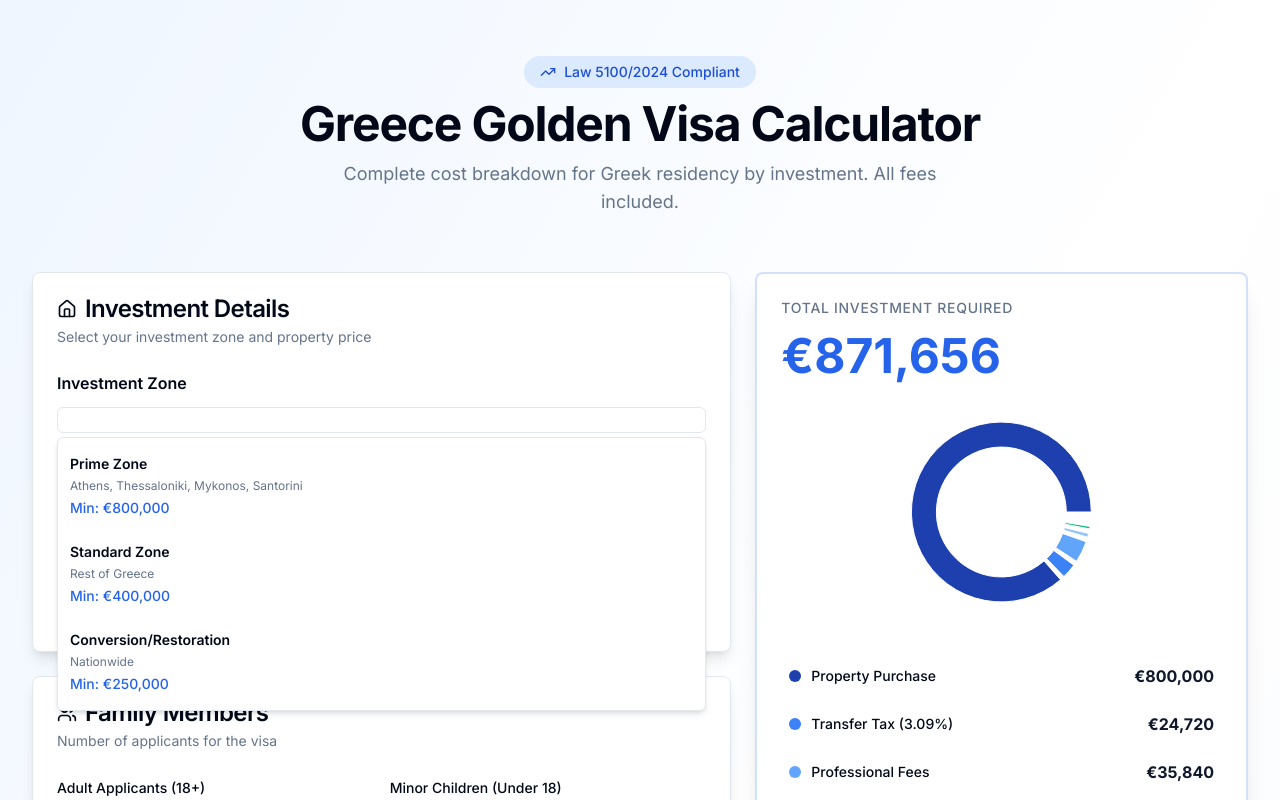
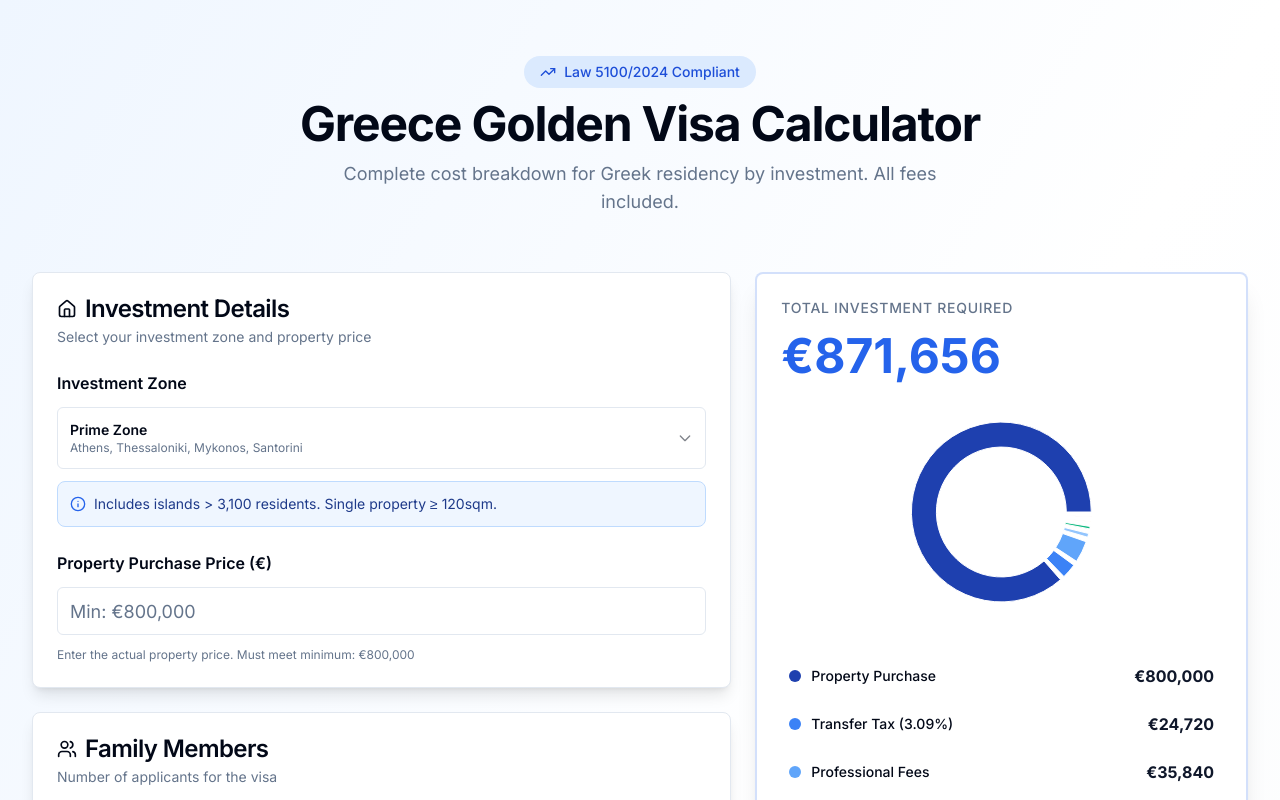
Before and after one commit to slicksik/visacalculator, a Next.js app: page / in a window 1280 px wide. Shown: the top 800 px of the page. Built offline with nearby package versions, Linux system fonts and the light colour scheme.

Commit message:
fixed dropdown

```diff
--- a/components/GreeceGoldenVisaCalculator.tsx
+++ b/components/GreeceGoldenVisaCalculator.tsx
@@ -1,7 +1,7 @@
 "use client"
 import React, { useState, useMemo } from 'react';
 import { Card, CardContent, CardHeader, CardTitle, CardDescription } from "@/components/ui/card";
-import { Select, SelectContent, SelectItem, SelectTrigger, SelectValue } from "@/components/ui/select";
+import { Select, SelectContent, SelectItem, SelectTrigger } from "@/components/ui/select";
 import { Input } from "@/components/ui/input";
 import { Label } from "@/components/ui/label";
 import { Badge } from "@/components/ui/badge";
@@ -221,7 +221,10 @@ export default function GreeceGoldenVisaCalculator() {
                   <Label className="text-base font-semibold">Investment Zone</Label>
                   <Select value={tierId} onValueChange={setTierId}>
                     <SelectTrigger className="h-auto py-3">
-                      <SelectValue />
+                      <div className="text-left">
+                        <div className="font-semibold">{stats.tier.label}</div>
+                        <div className="text-xs text-muted-foreground">{stats.tier.subtitle}</div>
+                      </div>
                     </SelectTrigger>
                     <SelectContent>
                       {GREECE_TIERS.map(t => (
--- a/components/ui/select.tsx
+++ b/components/ui/select.tsx
@@ -1,28 +1,37 @@
 import * as React from "react"
 import { cn } from "@/lib/utils"
 
+type SelectContextType = {
+  value: string;
+  onValueChange: (value: string) => void;
+  isOpen: boolean;
+  setIsOpen: (isOpen: boolean) => void;
+};
+
+const SelectContext = React.createContext<SelectContextType | undefined>(undefined);
+
 const Select = ({ children, value, onValueChange }: { children: React.ReactNode, value: string, onValueChange: (value: string) => void }) => {
+  const [isOpen, setIsOpen] = React.useState(false);
+
   return (
+    <SelectContext.Provider value={{ value, onValueChange, isOpen, setIsOpen }}>
       <div className="relative">
-      {React.Children.map(children, child => {
-        if (React.isValidElement(child)) {
-          return React.cloneElement(child as React.ReactElement<any>, { value, onValueChange });
-        }
-        return child;
-      })}
+        {children}
       </div>
+    </SelectContext.Provider>
   );
 };
 
-const SelectTrigger = React.forwardRef<HTMLButtonElement, React.ButtonHTMLAttributes<HTMLButtonElement> & { value?: string }>(
-  ({ className, children, value, ...props }, ref) => {
-    const [isOpen, setIsOpen] = React.useState(false);
+const SelectTrigger = React.forwardRef<HTMLButtonElement, React.ButtonHTMLAttributes<HTMLButtonElement>>(
+  ({ className, children, ...props }, ref) => {
+    const context = React.useContext(SelectContext);
+    if (!context) throw new Error("SelectTrigger must be used within Select");
+
     return (
-      <>
       <button
         ref={ref}
         type="button"
-          onClick={() => setIsOpen(!isOpen)}
+        onClick={() => context.setIsOpen(!context.isOpen)}
         className={cn(
           "flex h-10 w-full items-center justify-between rounded-md border border-input bg-background px-3 py-2 text-sm ring-offset-background placeholder:text-muted-foreground focus:outline-none focus:ring-2 focus:ring-ring focus:ring-offset-2 disabled:cursor-not-allowed disabled:opacity-50",
           className
@@ -30,40 +39,65 @@ const SelectTrigger = React.forwardRef<HTMLButtonElement, React.ButtonHTMLAttrib
         {...props}
       >
         {children}
+        <svg
+          className={cn(
+            "h-4 w-4 opacity-50 transition-transform",
+            context.isOpen && "rotate-180"
+          )}
+          fill="none"
+          stroke="currentColor"
+          viewBox="0 0 24 24"
+        >
+          <path strokeLinecap="round" strokeLinejoin="round" strokeWidth={2} d="M19 9l-7 7-7-7" />
+        </svg>
       </button>
-      </>
     );
   }
 );
 SelectTrigger.displayName = "SelectTrigger";
 
-const SelectValue = ({ value }: { value?: string }) => {
-  return <span>{value}</span>;
+const SelectValue = () => {
+  const context = React.useContext(SelectContext);
+  if (!context) throw new Error("SelectValue must be used within Select");
+  return <span>{context.value}</span>;
 };
 
-const SelectContent = ({ children, value, onValueChange }: { children: React.ReactNode, value?: string, onValueChange?: (value: string) => void }) => {
+const SelectContent = ({ children }: { children: React.ReactNode }) => {
+  const context = React.useContext(SelectContext);
+  if (!context) throw new Error("SelectContent must be used within Select");
+
+  if (!context.isOpen) return null;
+
   return (
+    <>
+      <div
+        className="fixed inset-0 z-40"
+        onClick={() => context.setIsOpen(false)}
+      />
       <div className="absolute z-50 mt-1 max-h-96 w-full overflow-auto rounded-md border bg-popover text-popover-foreground shadow-md">
         <div className="p-1">
-        {React.Children.map(children, child => {
-          if (React.isValidElement(child)) {
-            return React.cloneElement(child as React.ReactElement<any>, { onValueChange });
-          }
-          return child;
-        })}
+          {children}
         </div>
       </div>
+    </>
   );
 };
 
-const SelectItem = React.forwardRef<HTMLDivElement, React.HTMLAttributes<HTMLDivElement> & { value: string, onValueChange?: (value: string) => void }>(
-  ({ className, children, value, onValueChange, ...props }, ref) => {
+const SelectItem = React.forwardRef<HTMLDivElement, React.HTMLAttributes<HTMLDivElement> & { value: string }>(
+  ({ className, children, value, ...props }, ref) => {
+    const context = React.useContext(SelectContext);
+    if (!context) throw new Error("SelectItem must be used within Select");
+
     return (
       <div
         ref={ref}
-        onClick={() => onValueChange?.(value)}
+        onClick={() => {
+          context.onValueChange(value);
+          context.setIsOpen(false);
+        }}
         className={cn(
-          "relative flex w-full cursor-pointer select-none items-center rounded-sm py-1.5 px-2 text-sm outline-none hover:bg-accent hover:text-accent-foreground focus:bg-accent focus:text-accent-foreground data-[disabled]:pointer-events-none data-[disabled]:opacity-50",
+          "relative flex w-full cursor-pointer select-none items-center rounded-sm py-1.5 px-2 text-sm outline-none hover:bg-accent hover:text-accent-foreground focus:bg-accent focus:text-accent-foreground",
+          context.value === value && "bg-accent",
           className
         )}
         {...props}
@@ -75,4 +109,4 @@ const SelectItem = React.forwardRef<HTMLDivElement, React.HTMLAttributes<HTMLDiv
 );
 SelectItem.displayName = "SelectItem";
 
-export { Select, SelectTrigger, SelectValue, SelectContent, SelectItem }
+export { Select, SelectTrigger, SelectContent, SelectItem }
```
Lines whose indentation alone changed are shown as unchanged.
